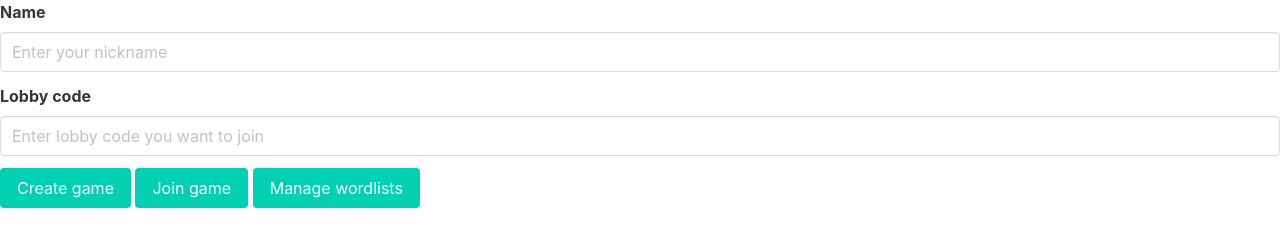
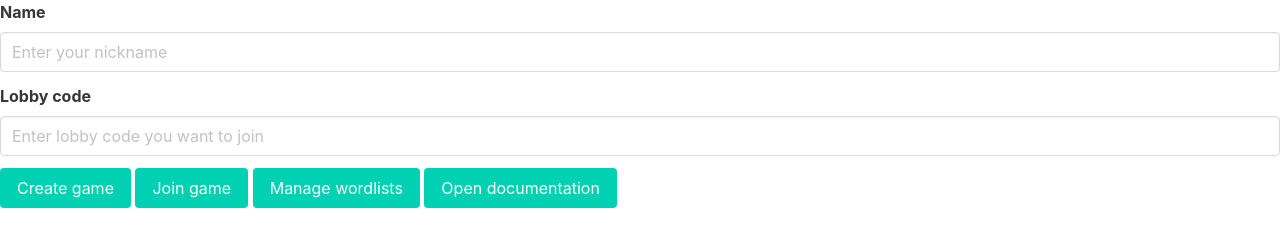
Before and after one commit to lwagner94/drawing-game, a plain HTML site: page frontend/src/index.html in a window 1280 px wide. Drawn offline with nearby package versions, Linux system fonts and the light colour scheme; no server answers.

Commit message:
Add documentation

```diff
--- a/frontend/src/index.html
+++ b/frontend/src/index.html
@@ -30,6 +30,7 @@
         <button class="button is-primary" id=button_switch_to_create_game_view>Create game </button>
         <button class="button is-primary" id=button_join_game>Join game</button>
         <button class="button is-primary" id=button_manage_wordlists>Manage wordlists</button>
+        <button class="button is-primary" id=button_open_documentation onclick="window.location.href='/Documentation.pdf'">Open documentation</button>
     </div>
     <div id="div_managewordlistsview">
         <div class="drop_zone">
```
Also changed, not shown: 1 other file.
